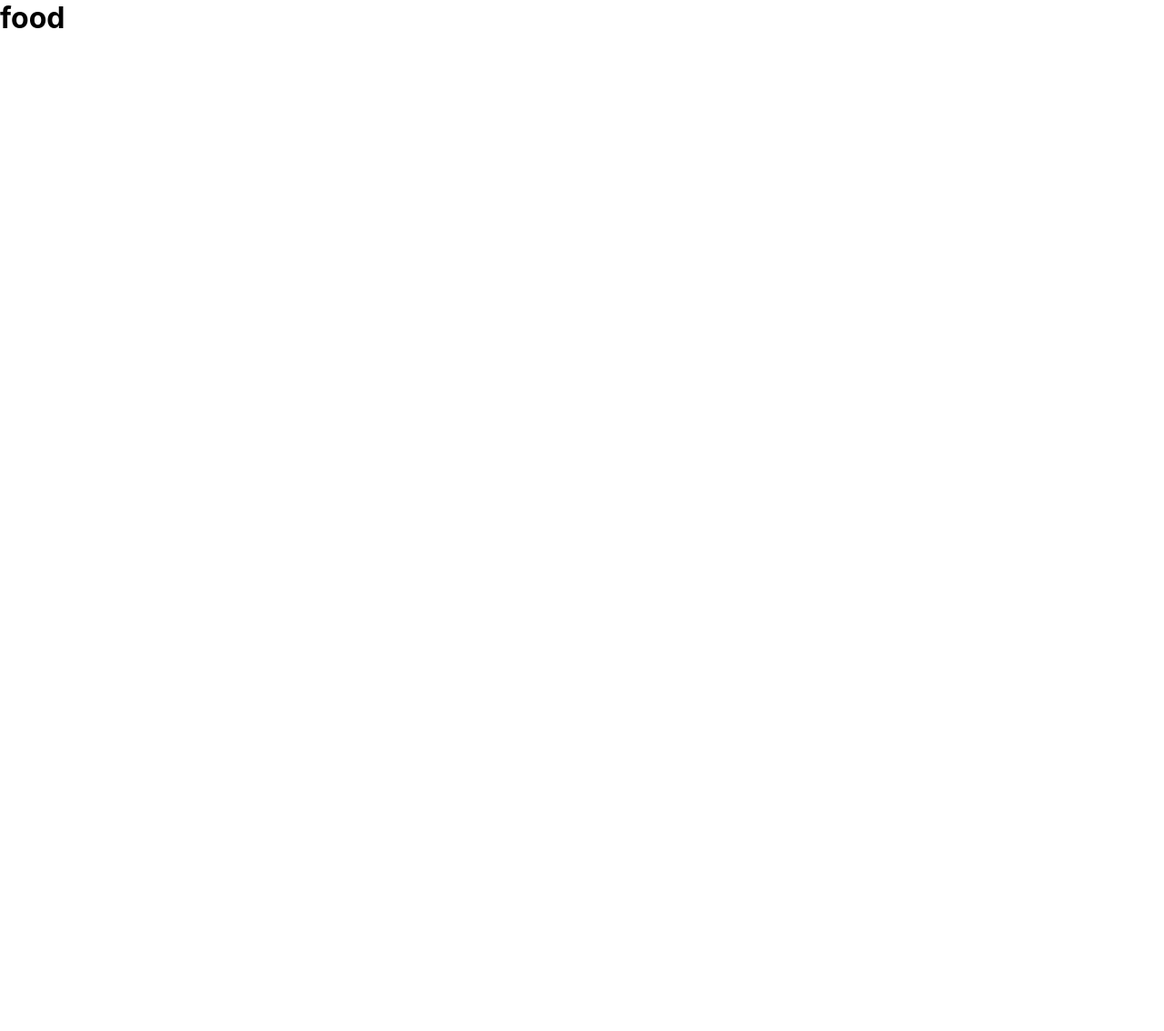
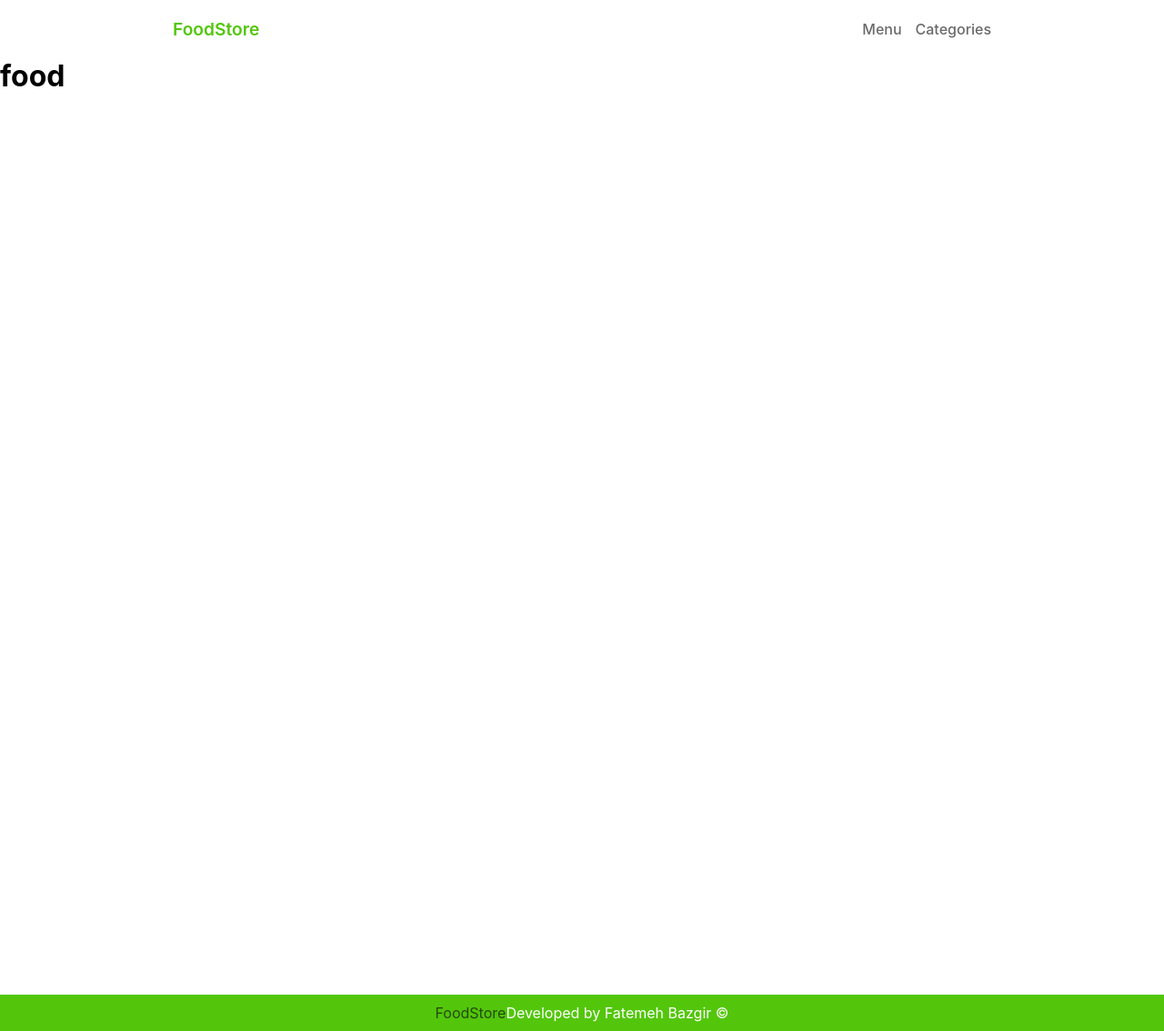
Before and after one commit to fatemehbazgir/FoodStore-Next, a Next.js app: page / in a window 1280 px wide. Shown: the whole page at 91% size. Before the commit the page ends 800 px from the top, so only its background shows below. Built offline with nearby package versions, Linux system fonts and the light colour scheme.

Commit message:
Create layout

```diff
--- /dev/null
+++ b/components/layout/Layout.js
@@ -0,0 +1,27 @@
+import Link from "next/link"
+import styles from "./Layout.module.css"
+
+
+function Layout({ children }) {
+    return (
+        <>
+            <header className={styles.header}>
+                <div className={styles.left}>
+                    <Link href="/">FoodStore</Link>
+
+                </div>
+                <div className={styles.right}>
+                    <Link href="/menu">Menu</Link>
+                    <Link href="/categories">Categories</Link>
+                </div>
+            </header>
+            <div className={styles.container}> {children}</div>
+            <footer className={styles.footer}>
+                <a href="https://github.com/fatemehbazgir/FoodStore-Next" target="_blank" rel="noreferrer">FoodStore</a>
+                 Developed by Fatemeh Bazgir &copy;
+            </footer>
+        </>
+    )
+}
+
+export default Layout
--- /dev/null
+++ b/components/layout/Layout.module.css
@@ -0,0 +1,49 @@
+.header {
+  max-width: 900px;
+  margin: auto;
+  display: flex;
+  justify-content: space-between;
+  align-items: center;
+  padding: 20px 0px;
+}
+
+.left a {
+  color: #53c60b;
+  font-weight: 600;
+  font-size: 1.2rem;
+}
+
+.right a {
+  margin-left: 15px;
+  color: dimgrey;
+  font-weight: 500;
+}
+
+.footer {
+  background-color: #53c60b;
+  text-align: center;
+  color: #fff;
+  padding: 10px 0;
+  margin-top: 30px;
+}
+
+.footer a {
+  text-decoration: none;
+  color: #234a0b;
+}
+
+.container {
+  min-height: 1000px;
+}
+
+@media (max-width: 900px) {
+  .header {
+    padding: 20px;
+  }
+}
+
+@media (max-width: 600px) {
+  .header {
+    padding: 10px;
+  }
+}
--- a/pages/_app.js
+++ b/pages/_app.js
@@ -1,9 +1,12 @@
+import Layout from "../components/layout/Layout";
 import "../styles/globals.css";
 
 function MyApp({ Component, pageProps }) {
   return (
 
+    <Layout>
       <Component {...pageProps} />
+    </Layout>
 
   );
 }
```
